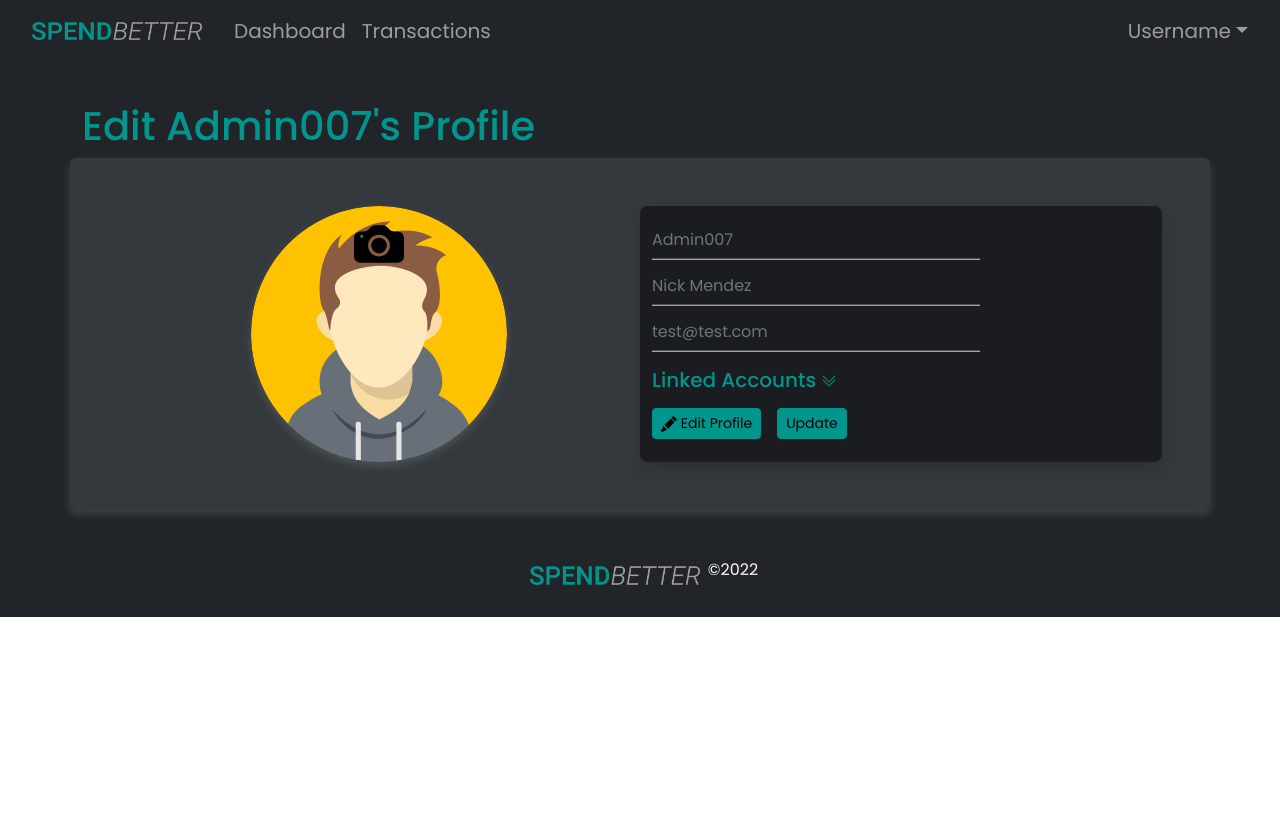
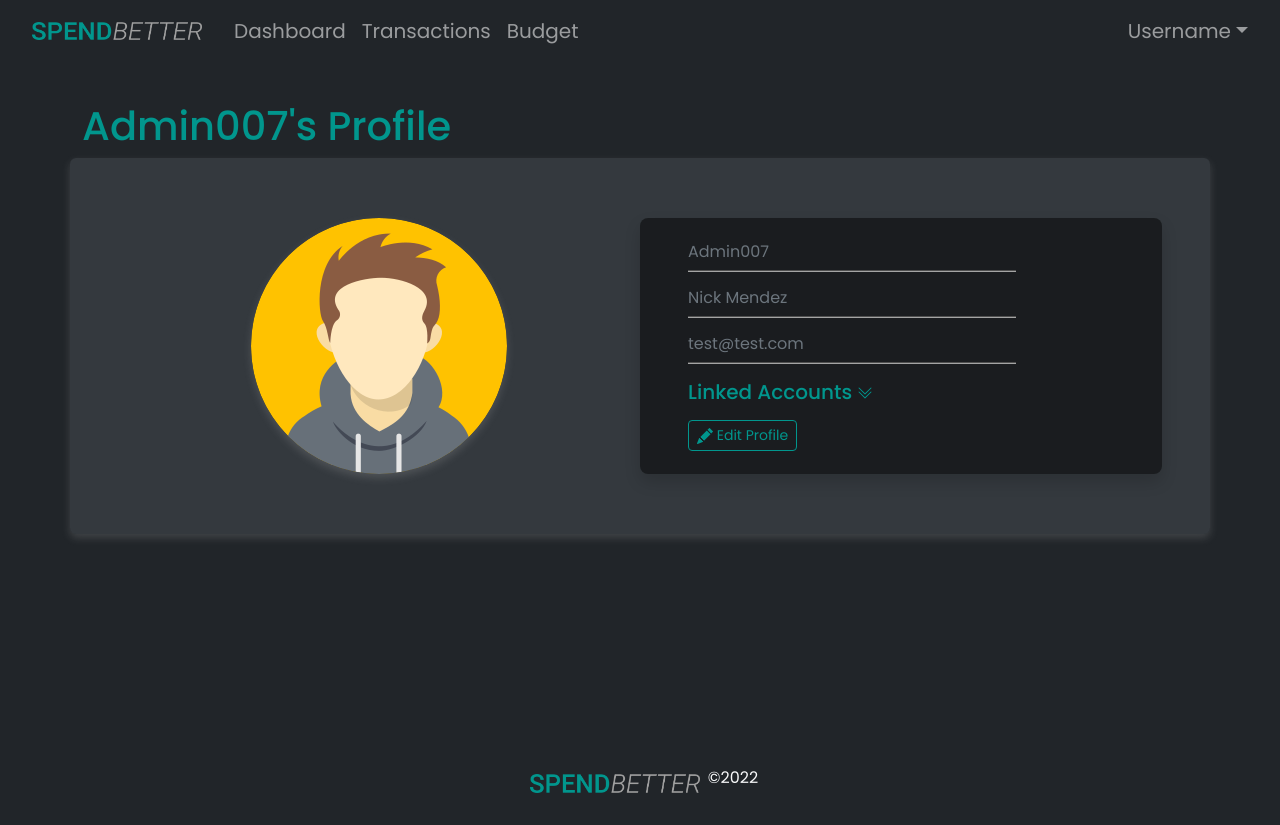
Before and after one commit to nickmendezFlatiron/budget-app, a React (Vite) app in the folder client/: page /account in a window 1280 px wide. Before the commit the page ends 800 px from the top, so only its background shows below. Built offline with nearby package versions, Linux system fonts and the light colour scheme.

Commit message:
created budget component and route in app component and budget folder

```diff
--- a/client/src/App.jsx
+++ b/client/src/App.jsx
@@ -7,6 +7,7 @@ import Dashboard from './dashboard/Dashboard';
 import Footer from './Footer'
 import Transactions from './transactions/Transactions'
 import Account from './account/Account';
+import Budget from "./budget/Budget"
 
 import './styles/app.scss'
 import './styles/index.css'
@@ -42,6 +43,7 @@ function App() {
             <Route path='/dashboard' element={<Dashboard />} exact/>
             <Route path='/transactions' element={<Transactions />} exact/>
             <Route path='/account' element={<Account user={user}/>} exact/>
+            <Route path='/budget' element={<Budget />} exact/>
           </Routes>
         <Footer />
       </>
--- a/client/src/Navigation.jsx
+++ b/client/src/Navigation.jsx
@@ -23,10 +23,11 @@ const Navigation = () => {
             <Nav className="me-auto">
               <Nav.Link href="/dashboard">Dashboard</Nav.Link>
               <Nav.Link href="/transactions">Transactions</Nav.Link>
+              <Nav.Link href="/budget">Budget</Nav.Link>
             </Nav>
             <Nav>
               <NavDropdown title="Username" id="collasible-nav-dropdown" menuVariant='dark' rootCloseEvent='click' align="end">
-                  <NavDropdown.Item href="/account">Account Settings</NavDropdown.Item>
+                  <NavDropdown.Item href="/account">My Profile</NavDropdown.Item>
                   <NavDropdown.Item href="#action/3.2">
                     Another action
                   </NavDropdown.Item>
--- a/client/src/account/Account.jsx
+++ b/client/src/account/Account.jsx
@@ -11,7 +11,7 @@ import Col from 'react-bootstrap/Col';
 import Image from 'react-bootstrap/Image';
 
 const Account = ({user}) => {
-  const [isDisabled, toggleDisabled] = useState(false)
+  const [isDisabled, toggleDisabled] = useState(true)
 
   const saveButton = <Button size='sm'>Update</Button>
   const pencil = <svg xmlns="http://www.w3.org/2000/svg" width="16" height="16" fill="currentColor"  viewBox="0 0 16 16">
@@ -23,12 +23,12 @@ const Account = ({user}) => {
                     </svg>
   const renderAccounts = user?.linkedAccounts.map((account) => <LinkedAccount isDisabled={isDisabled} account={account} key={uuid()}/>)
   return (
-    <div className="bg-dark text-white ">
+    <div className="bg-dark text-white vh-85">
       <Container className="py-4">
-        <Row className="text-primary pt-3">
+        <Row className="text-primary pt-3 text-center text-md-start">
           <h1>{!isDisabled ? "Edit" : null } {user.username}'s Profile</h1>
         </Row>
-        <Row xs={1} md={2} className="bg-secondary bg-opacity-25 rounded glow p-5">
+        <Row xs={1} md={2} className="bg-secondary bg-opacity-25 rounded glow py-60 p-5">
           <Col className="text-center mb-3 mb-md-0">
             <label className={`rounded-circle p-auto m-auto ${ !isDisabled ? "pointer-hover": null} position-relative`}>
               <Image
@@ -46,7 +46,7 @@ const Account = ({user}) => {
               </div>
             </label>
           </Col>
-          <Col className="py-3 bg-black bg-opacity-50 rounded rounded-3 shadow">
+          <Col className="py-3 px-5 bg-black bg-opacity-50 rounded rounded-3 shadow ">
             <Form>
               <Form.Group>
                 <Form.Control disabled type="text" placeholder="Name here..." className="underline-text-input bg-transparent w-auto text-secondary ps-0" value={user.username}/>
--- /dev/null
+++ b/client/src/budget/Budget.jsx
@@ -0,0 +1,16 @@
+import React from 'react'
+import Container from 'react-bootstrap/Container';
+
+const Budget = () => {
+  return (
+    <div className='bg-dark text-light vh-85'>
+      <Container>
+        <p className='pt-5'>
+          Will include ways to set monthly budgeta and and setup goals for spending, saving, expenses.
+        </p>
+      </Container>
+    </div>
+  )
+}
+
+export default Budget
--- a/client/src/styles/index.css
+++ b/client/src/styles/index.css
@@ -193,6 +193,11 @@ body::-webkit-scrollbar {
 
 /* Utilities */
 
+.py-60 {
+  padding-top: 60px !important;
+  padding-bottom: 60px !important;
+}
+
 .pointer-cursor {
   cursor: pointer;
 }
@@ -202,3 +207,7 @@ body::-webkit-scrollbar {
   cursor: pointer;
   opacity: .8;
 }
+
+.vh-85{
+  min-height: 85vh;
+}
```
